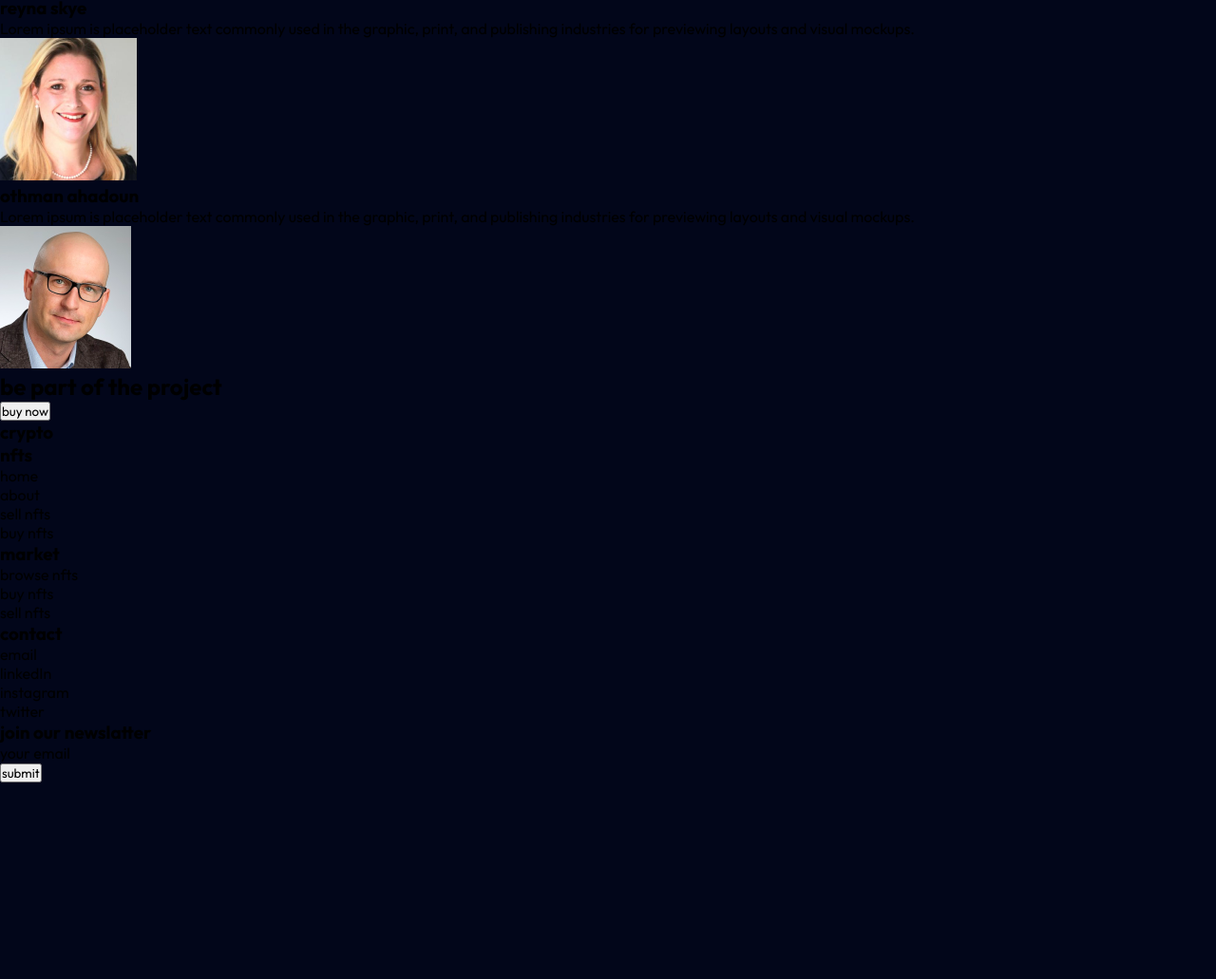
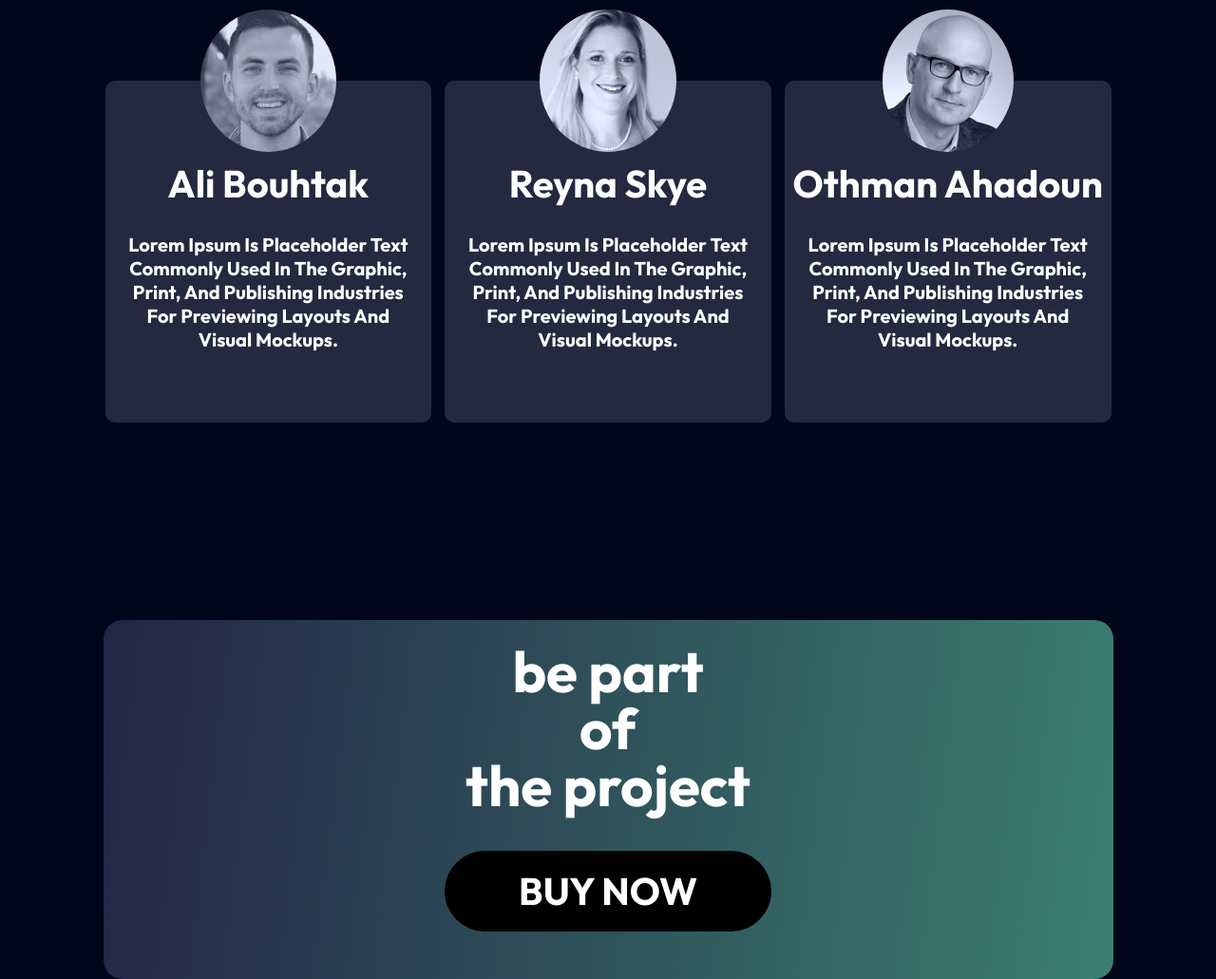
Before and after one commit to toriiy/html-project, a plain HTML site: page index.html in a window 1280 px wide. Shown: the part 3372-4403 px from the top of the page at 95% size. Before the commit the page ends 4196 px from the top, so only its background shows below. Drawn offline with Linux system fonts and the light colour scheme.

Commit message:
did the project

```diff
--- a/index.html
+++ b/index.html
@@ -114,59 +114,72 @@
     </div>
 </section>
 
-<section>
-    <span>testmonial</span>
+<section class="middle-clients">
+    <p>testmonial</p>
     <h2>read what our client say</h2>
+    <div class="inline-clients">
         <div>
             <h3>ali bouhtak</h3>
-        <p>Lorem ipsum is placeholder text commonly used in the graphic, print, and publishing industries for previewing
+            <p>Lorem ipsum is placeholder text commonly used in the graphic, print, and publishing industries for
+                previewing
                 layouts and visual mockups.</p>
             <img src="img/image5.png" alt="">
         </div>
         <div>
             <h3>reyna skye</h3>
-        <p>Lorem ipsum is placeholder text commonly used in the graphic, print, and publishing industries for previewing
+            <p>Lorem ipsum is placeholder text commonly used in the graphic, print, and publishing industries for
+                previewing
                 layouts and visual mockups.</p>
             <img src="img/image6.png" alt="">
         </div>
         <div>
             <h3>othman ahadoun</h3>
-        <p>Lorem ipsum is placeholder text commonly used in the graphic, print, and publishing industries for previewing
+            <p>Lorem ipsum is placeholder text commonly used in the graphic, print, and publishing industries for
+                previewing
                 layouts and visual mockups.</p>
             <img src="img/image7.png" alt="">
         </div>
+    </div>
 </section>
 
-<section>
-    <h2>be part of the project</h2>
+<section class="bottom">
+    <h2>be part</h2>
+    <h2>of</h2>
+    <h2>the project</h2>
     <button>buy now</button>
 </section>
 
 <footer>
-    <h3>crypto</h3>
+    <p>crypto</p>
     <div>
-        <h3>nfts</h3>
+        <p>nfts</p>
+        <div class="gap">
             <p>home</p>
             <p>about</p>
             <p>sell nfts</p>
             <p>buy nfts</p>
         </div>
+    </div>
     <div>
-        <h3>market</h3>
+        <p>market</p>
+        <div class="gap">
             <p>browse nfts</p>
             <p>buy nfts</p>
             <p>sell nfts</p>
         </div>
+    </div>
     <div>
-        <h3>contact</h3>
+        <p>contact</p>
+        <div class="gap">
             <p>email</p>
             <p>linkedIn</p>
             <p>instagram</p>
             <p>twitter</p>
         </div>
+    </div>
     <div>
-        <h3>join our newslatter</h3>
-        <div>
+        <p>join our newslatter</p>
+        <div class="footer-block">
             <p>your email</p>
             <button>submit</button>
         </div>
--- a/style.css
+++ b/style.css
@@ -45,6 +45,7 @@ header > ol > li {
     font-size: 20px;
     font-weight: 400;
     text-transform: capitalize;
+    cursor: pointer;
 }
 
 svg.position-circle {
@@ -88,6 +89,7 @@ div.inline > button:nth-of-type(1) {
     font-size: 27px;
     font-weight: 700;
     text-transform: uppercase;
+    cursor: pointer;
 }
 
 div.inline > button:nth-of-type(2) {
@@ -101,6 +103,7 @@ div.inline > button:nth-of-type(2) {
     font-size: 27px;
     font-weight: 700;
     text-transform: uppercase;
+    cursor: pointer;
 }
 
 /*SECTION TOP BLOCK*/
@@ -221,6 +224,7 @@ main > div.column2 > div.position-button > button {
     position: absolute;
     top: -6px;
     right: 5px;
+    cursor: pointer;
 }
 
 div.position-button {
@@ -281,6 +285,7 @@ section.middle > div.column3 > button {
     font-weight: 700;
     text-transform: capitalize;
     margin-top: 58px;
+    cursor: pointer;
 }
 
 section.middle > div.card1 {
@@ -351,9 +356,202 @@ section.middle > div.card2 > div.flex > button {
     font-weight: 700;
     text-transform: capitalize;
     margin-bottom: 22px;
+    cursor: pointer;
 }
 
 div.flex {
     display: flex;
     gap: 12px;
 }
+
+/*MIDDLE CLIENTS*/
+
+section.middle-clients {
+    width: 1059px;
+    margin: 0 auto 208px auto;
+}
+
+section.middle-clients > p {
+    color: #5BD2BF;
+    font-size: 30px;
+    font-weight: 700;
+    text-transform: uppercase;
+    text-align: center;
+}
+
+section.middle-clients > h2 {
+    color: #FFF;
+    text-align: center;
+    font-size: 60px;
+    font-weight: 700;
+    text-transform: capitalize;
+    width: 427px;
+    margin: 0 auto 147px auto;
+}
+
+section.middle-clients > div.inline-clients > div {
+    width: 345px;
+    height: 360px;
+    border-radius: 10px;
+    background: #24293F;
+    padding: 83px 0 75px 0;
+    display: flex;
+    flex-direction: column;
+    align-items: center;
+    position: relative;
+}
+
+section.middle-clients > div.inline-clients > div > h3 {
+    color: #FFF;
+    text-align: center;
+    font-size: 40px;
+    font-weight: 700;
+    text-transform: capitalize;
+    margin-bottom: 27px;
+}
+
+section.middle-clients > div.inline-clients > div > p {
+    color: #FFF;
+    text-align: center;
+    font-size: 20px;
+    font-weight: 700;
+    text-transform: capitalize;
+    width: 302px;
+}
+
+section.middle-clients > div.inline-clients > div > img {
+    object-fit: cover;
+    border-radius: 50%;
+    mix-blend-mode: luminosity;
+    position: absolute;
+    top: -75px;
+}
+
+section.middle-clients > div.inline-clients {
+    display: flex;
+    gap: 14px;
+}
+
+/*SECTION BOTTOM*/
+
+section.bottom {
+    width: 1063px;
+    height: 378px;
+    flex-shrink: 0;
+    margin: 0 auto 262px auto;
+    border-radius: 20px;
+    background: linear-gradient(97deg, #1F143B -19.45%, #3C8273 103.56%);
+    padding: 24px 0 50px 0;
+}
+
+section.bottom > h2 {
+    color: #FFF;
+    text-align: center;
+    font-size: 60px;
+    font-weight: 700;
+    line-height: 60px; /* 100% */
+    width: 312px;
+    margin: 0 auto;
+}
+
+section.bottom > button {
+    width: 344px;
+    height: 85px;
+    border-radius: 50px;
+    border: none;
+    background: #000;
+    color: #FFF;
+    font-family: "Outfit", sans-serif;
+    font-size: 40px;
+    font-weight: 700;
+    line-height: 60px; /* 150% */
+    text-transform: uppercase;
+    margin: 39px auto 0 auto;
+    display: block;
+    cursor: pointer;
+}
+
+/*FOOTER*/
+
+footer {
+    width: 1059px;
+    margin: 0 auto;
+    display: flex;
+    padding-bottom: 134px;
+}
+
+footer > p {
+    color: #FFF;
+    font-size: 25px;
+    font-weight: 700;
+    text-decoration-line: line-through;
+    text-transform: capitalize;
+    margin-right: 126px;
+}
+
+footer > div > p {
+    color: #FFF;
+    font-size: 25px;
+    font-weight: 700;
+    text-transform: capitalize;
+    margin-bottom: 19px;
+}
+
+footer > div > div.gap > p {
+    color: #FFF;
+    font-size: 20px;
+    font-weight: 400;
+    text-transform: capitalize;
+}
+
+footer > div:nth-of-type(2) {
+    margin: 0 119px 0 97px;
+}
+
+footer > div:nth-last-of-type(1) {
+    margin-left: 105px;
+}
+
+footer > div:nth-last-of-type(1) > p {
+    margin-bottom: 9px;
+    width: 230px;
+}
+
+footer > div > div.gap {
+    display: flex;
+    flex-direction: column;
+    gap: 22px;
+}
+
+footer > div > div.footer-block {
+    width: 253px;
+    height: 60px;
+    border-radius: 50px;
+    background: #3B7C70;
+    display: flex;
+    align-items: center;
+    gap: 46px;
+}
+
+footer > div > div.footer-block > p {
+    color: #FFF;
+    font-size: 20px;
+    font-weight: 400;
+    text-transform: capitalize;
+    opacity: 0.8;
+    margin-left: 12px;
+}
+
+footer > div > div.footer-block > button {
+    width: 100px;
+    height: 58px;
+    border-radius: 50px;
+    border: none;
+    background: #262E48;
+    color: #FFF;
+    font-family: "Outfit", sans-serif;
+    font-size: 20px;
+    font-weight: 400;
+    text-transform: capitalize;
+    cursor: pointer;
+}
```
Lines whose indentation alone changed are shown as unchanged.
